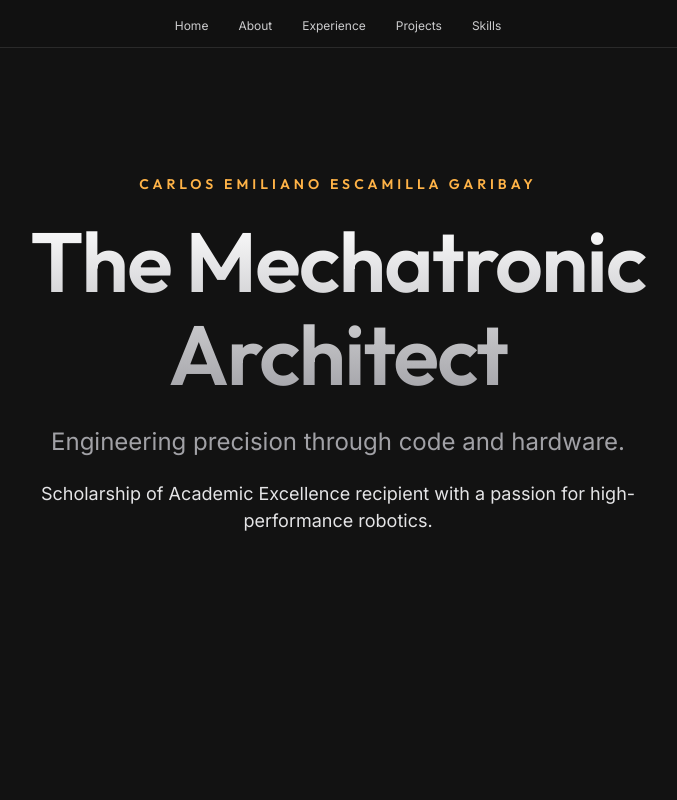
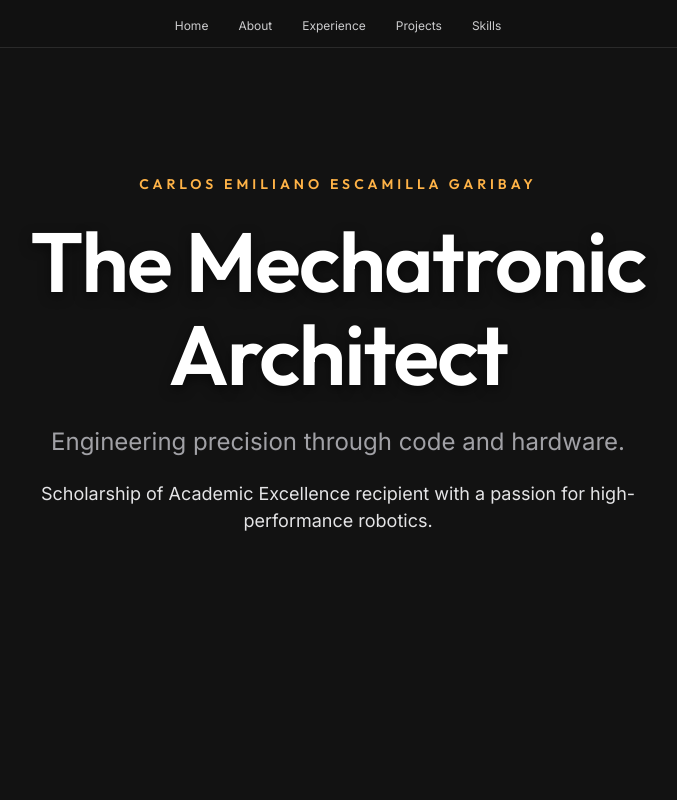
Before and after one commit to Happenedspice17/charlieemiliano.github.io, a website: page index.html in a window 1280 px wide. Shown: the top 800 px of the page, without its empty margins (302-979 px from the left). Drawn offline with Linux system fonts and the light colour scheme.

Commit message:
Deploy to GitHub Pages

```diff
--- a/style.css
+++ b/style.css
@@ -95,10 +95,8 @@ nav a:hover {
     font-size: clamp(40px, 10vw, 84px);
     line-height: 1.1;
     margin-bottom: 24px;
-    background: linear-gradient(180deg, #fff 0%, #a1a1a6 100%);
-    -webkit-background-clip: text;
-    background-clip: text;
-    -webkit-text-fill-color: transparent;
+    color: #ffffff;
+    text-shadow: 0 4px 12px rgba(0, 0, 0, 0.5);
 }
 
 .hero p {
```
